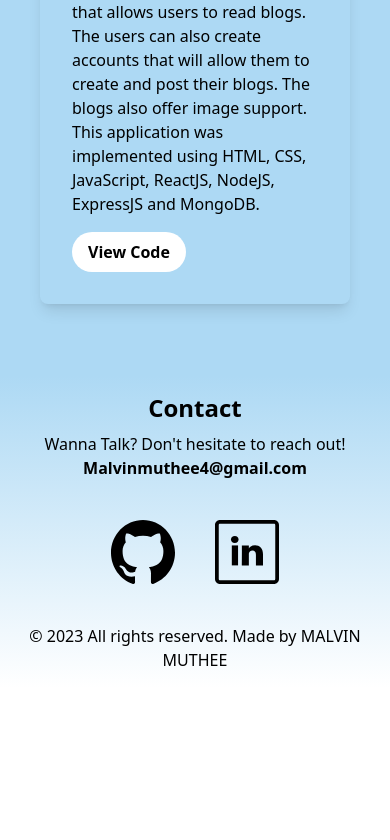
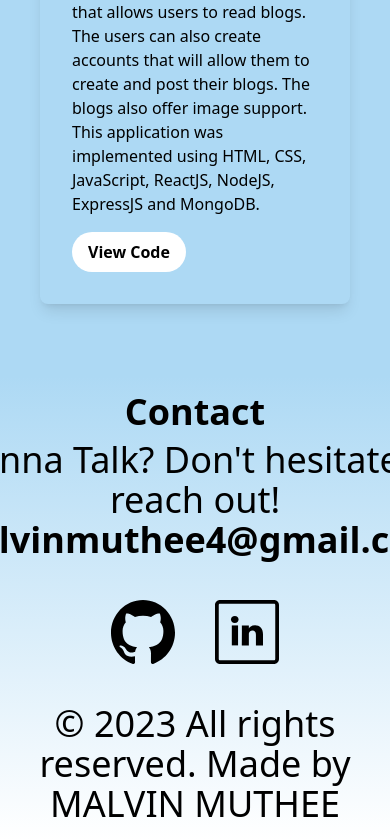
Before and after one commit to MalvinNdegwa/Portfolio, a React (Create React App) app: page / in a window 390 px wide. Shown: the part 3572-4412 px from the top of the page. Before the commit the page ends 4260 px from the top, so only its background shows below. Built offline with nearby package versions, Linux system fonts and the light colour scheme; the HTML template or start-up script is replaced by a standard one.

Commit message:
Add font  responsiveness to contact section

```diff
--- a/src/Contact.js
+++ b/src/Contact.js
@@ -8,9 +8,9 @@ const Contact = () => {
         <div className="">
             <div className="flex flex-col items-center justify-between p-4  bg-gray-100 bg-gradient-to-b from-intro to-transparent">
                 <div className="text-center">
-                    <h2 className="text-2xl font-bold mb-2">Contact</h2>
-                    <p>Wanna Talk? Don't hesitate to reach out!</p>
-                    <a href={`mailto:${emailAddress}`} className="text-blue-500 font-bold hover:underline">{emailAddress}</a>
+                    <h2 className="text-4xl sm:text-normal font-bold mb-2">Contact</h2>
+                    <p className='text-4xl sm:text-normal'>Wanna Talk? Don't hesitate to reach out!</p>
+                    <a href={`mailto:${emailAddress}`} className="text-blue-500 text-4xl sm:text-normal font-bold hover:underline">{emailAddress}</a>
                 </div>
 
                 <div className="mt-8 text-center text-gray-600">
@@ -32,7 +32,7 @@ const Contact = () => {
                             />
                         </a>
                     </div>
-                    <p className='mt-10'>&copy; 2023 All rights reserved. Made by MALVIN MUTHEE</p>
+                    <p className='mt-10 text-4xl sm:text-normal'>&copy; 2023 All rights reserved. Made by MALVIN MUTHEE</p>
                 </div>
             </div>
 
```
